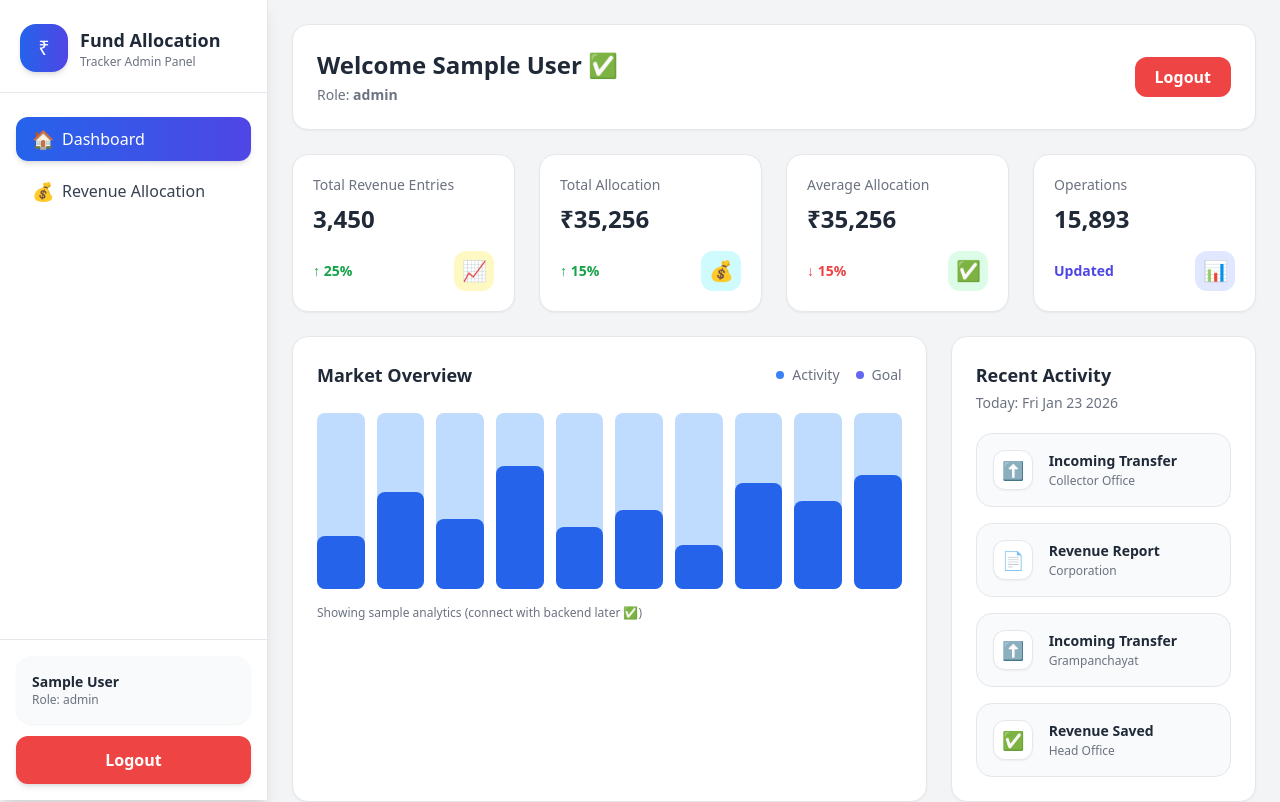
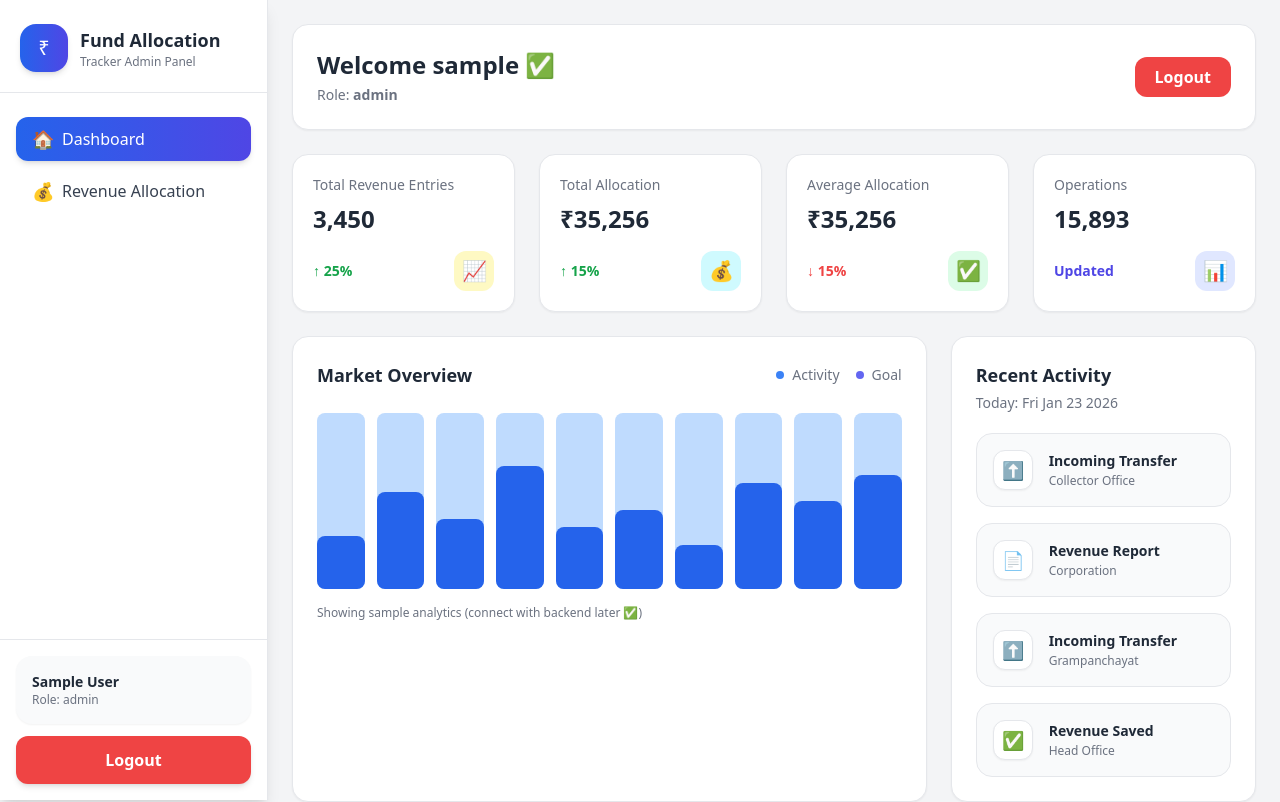
Before and after one commit to mohinimraut7/fundAllocationtracker, a React (Vite) app: page /dashboard in a window 1280 px wide. Shown: the top 802 px of the page. Built offline with nearby package versions, Linux system fonts and the light colour scheme; sample sign-in values are in the browser's storage.

Commit message:
add username in dashboard

```diff
--- a/src/pages/Dashboard.jsx
+++ b/src/pages/Dashboard.jsx
@@ -62,7 +62,7 @@ export default function Dashboard() {
       <div className="bg-white rounded-2xl shadow-sm border p-6 flex flex-col md:flex-row justify-between gap-4 md:items-center">
         <div>
           <h2 className="text-2xl font-bold text-gray-800">
-            Welcome {user?.name} ✅
+            Welcome {user?.username} ✅
           </h2>
           <p className="text-gray-500 text-sm mt-1">
             Role: <span className="font-semibold">{user?.role}</span>
@@ -71,7 +71,7 @@ export default function Dashboard() {
 
         <button
           onClick={handleLogout}
-          className="bg-red-500 text-white px-5 py-2 rounded-xl hover:bg-red-600 transition font-semibold"
+          className="hidden md:inline-flex bg-red-500 text-white px-5 py-2 rounded-xl hover:bg-red-600 transition font-semibold"
         >
           Logout
         </button>
```
